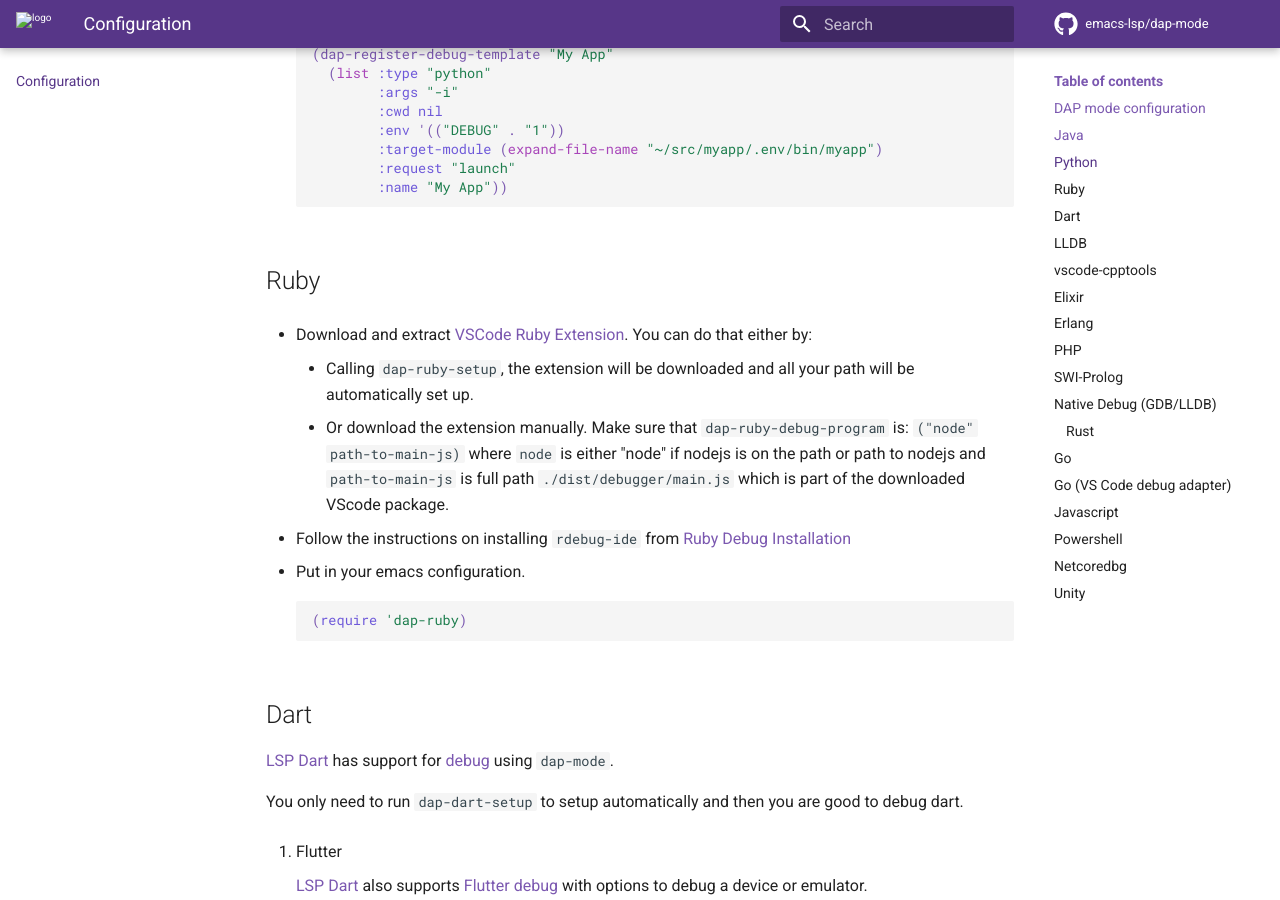
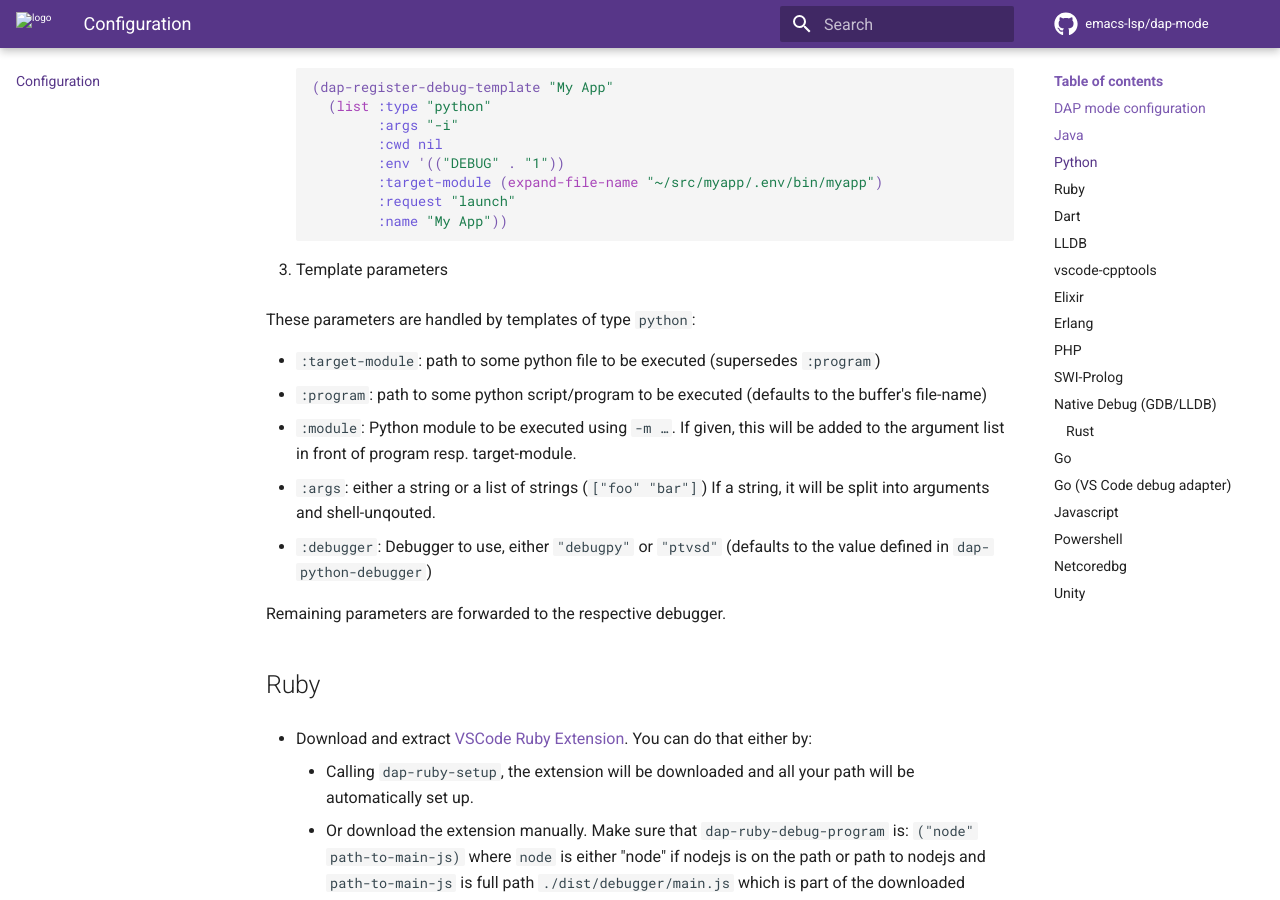
Before and after one commit to emacs-lsp/dap-mode, an MkDocs documentation site: the page built from docs/page/configuration.md, in a window 1280 px wide and 900 px high, scrolled down 2384 px. Built offline with MkDocs 1.6.1 and Material for MkDocs 9.7.7, drawn with Linux system fonts in a browser that asks for light colours; comment, search, counter and statistics services are not loaded; some of the changed text lies outside the part shown.

Commit message:
Enhance documentation (#722)
* Improve documentation for launch.json support.

* Add documentation on most important launch parameters for Python.

* Improve documentation for configuring Python support.

````diff
--- a/docs/page/configuration.md
+++ b/docs/page/configuration.md
@@ -77,6 +77,9 @@ settings.
 
 1.  Installation
 
+	Make sure to install the required modules in the project's virtual
+    environment (if any).
+
     - install debugpy
     ``` bash
     pip install "debugpy"
@@ -114,6 +117,25 @@ settings.
             :request "launch"
             :name "My App"))
     ```
+
+3. Template parameters
+
+These parameters are handled by templates of type `python`:
+
+- `:target-module`: path to some python file to be executed
+                    (supersedes `:program`)
+- `:program`: path to some python script/program to be executed
+              (defaults to the buffer's file-name)
+- `:module`: Python module to be executed using `-m …`.
+             If given, this will be added to the argument list in
+             front of program resp. target-module.
+- `:args`: either a string or a list of strings (`["foo" "bar"]`)
+           If a string, it will be split into arguments and shell-unqouted.
+- `:debugger`: Debugger to use, either `"debugpy"` or `"ptvsd"`
+               (defaults to the value defined in `dap-python-debugger`)
+
+Remaining parameters are forwarded to the respective debugger.
+
 
 ## Ruby
 
````
Also changed, not shown: docs/page/features.md (+2 -1 lines).
